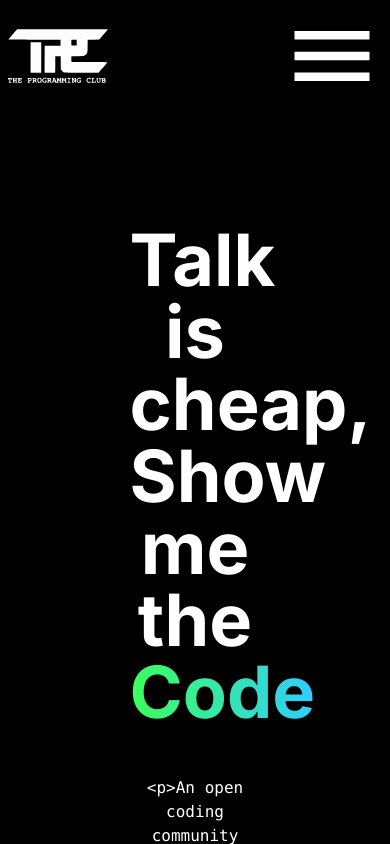
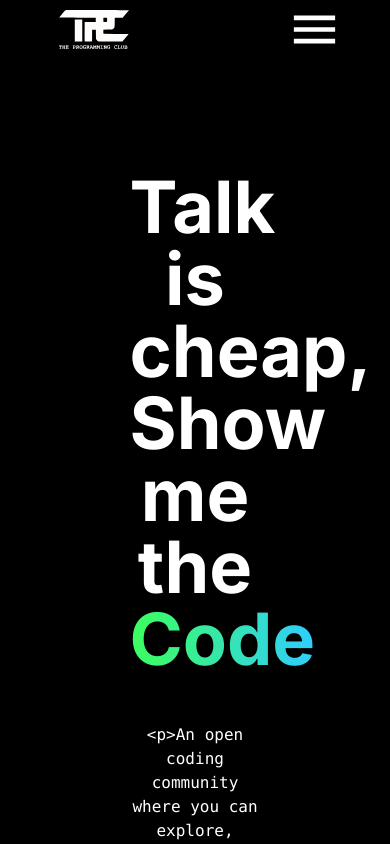
Before and after one commit to parthksingh1/tpc-website_, a Next.js app: page / in a window 390 px wide. Shown: the top 844 px of the page. Built offline with nearby package versions, Linux system fonts and the light colour scheme.

Commit message:
Changes done to navabar

```diff
--- a/app/components/navbar.tsx
+++ b/app/components/navbar.tsx
@@ -1,4 +1,4 @@
-import React from 'react';
+
 import Image from "next/image";
 
 interface NavMenuProps {
@@ -9,33 +9,33 @@ function Navbar({ items }: NavMenuProps) {
   const defaultItems = ['Teams', 'Projects', 'Alumni','Events'];
 
   return (
-    <div className="flex justify-center items-center">
-      <div className="absolute md:left-24 left-2">
+    <div className="flex justify-center items-center m-[3vh] p-1">
+      <div className="absolute left-[15vw] ">
         <Image
           src="/tpc_logo.svg"
           alt="TPC Logo"
-          width={100}
-          height={24}
+          width={70}
+          height={70}
           priority
         />
       </div>
-      <div className="flex items-center">
-        <nav className="flex space-x-4 bg-custom-gray p-5 rounded-full sm:flex hidden">
+      <div className="flex items-center ">
+        <nav className="h-[75px] w-[500px] p-3 flex justify-around bg-custom-gray  rounded-full sm:flex hidden">
           {(items && items.length > 0 ? items : defaultItems).map((item) => (
             <button
               key={item}
-              className="px-5 py-4 text-xl bg-custom-gray-light hover:text-gray-900 border-transparent focus:border-transparent rounded-full"
+              className="text-white text-xl p-3 bg-custom-gray-light hover:bg-[#3CFF5B] border-transparent focus:border-transparent rounded-full"
             >
               {item}
             </button>
           ))}
         </nav>
-        <div className="sm:hidden cursor-pointer absolute right-2">
+        <div className="sm:hidden cursor-pointer absolute right-2 m-8 p-2">
           <Image
             src="/options.svg"
             alt="Options"
-            width={100}
-            height={24}
+            width={55}
+            height={55}
             priority
           />
         </div>
--- a/app/globals.css
+++ b/app/globals.css
@@ -75,3 +75,7 @@
     @apply bg-black text-foreground;
   }
 }
+
+.hover-navbar {
+  background-color:linear-gradient(119.51deg, #3CFF5B -4.95%, #2FCDFF 39.98%)
+}
--- a/app/page.tsx
+++ b/app/page.tsx
@@ -6,9 +6,9 @@ import FourthComponent from "./components/fourthcomponent_home";
 export default function Home() {
   return (
     <div className="flex max-h-screen flex-col  bg-black text-white">
-      <div className="navbar m-14">
+
         <Navbar items={[]} />
-      </div>
+
       <div>
         <Firstcomponent />
       </div>
```
